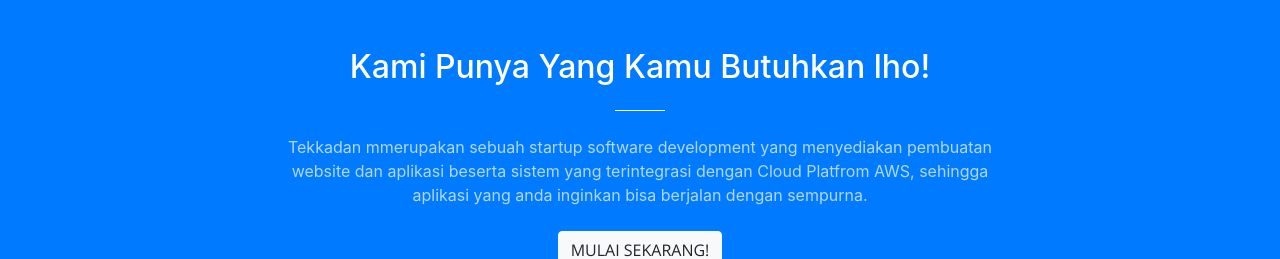
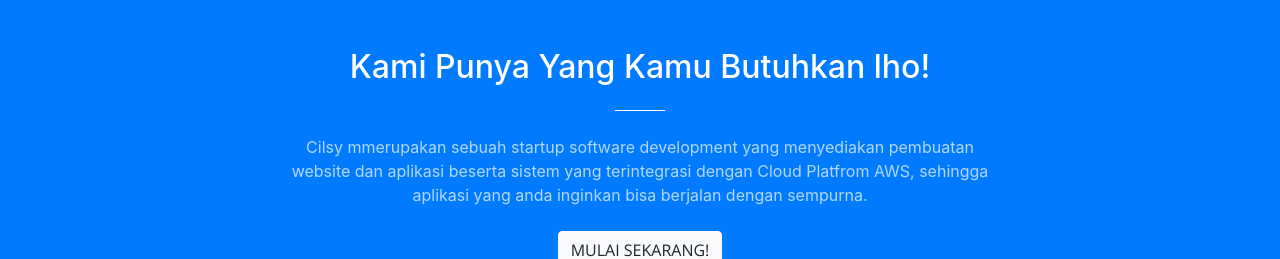
Before and after one commit to Rizal-I/LandingPage, a website with bundled scripts: page index.html in a window 1280 px wide. Shown: the part 880-1139 px from the top of the page. Built offline with nearby package versions, Linux system fonts and the light colour scheme.

Commit message:
Update index.html

```diff
--- a/index.html
+++ b/index.html
@@ -77,7 +77,7 @@
         <div class="col-lg-8 mx-auto text-center">
           <h2 class="section-heading text-white">Kami Punya Yang Kamu Butuhkan lho!</h2>
           <hr class="light my-4">
-          <p class="text-faded mb-4">Tekkadan mmerupakan sebuah startup software development yang menyediakan pembuatan website dan aplikasi beserta sistem yang terintegrasi dengan Cloud Platfrom AWS, sehingga aplikasi yang anda inginkan bisa berjalan dengan sempurna.</p>
+          <p class="text-faded mb-4">Cilsy mmerupakan sebuah startup software development yang menyediakan pembuatan website dan aplikasi beserta sistem yang terintegrasi dengan Cloud Platfrom AWS, sehingga aplikasi yang anda inginkan bisa berjalan dengan sempurna.</p>
           <a class="btn btn-light btn-xl js-scroll-trigger" href="#services">Mulai Sekarang!</a>
         </div>
       </div>
```
